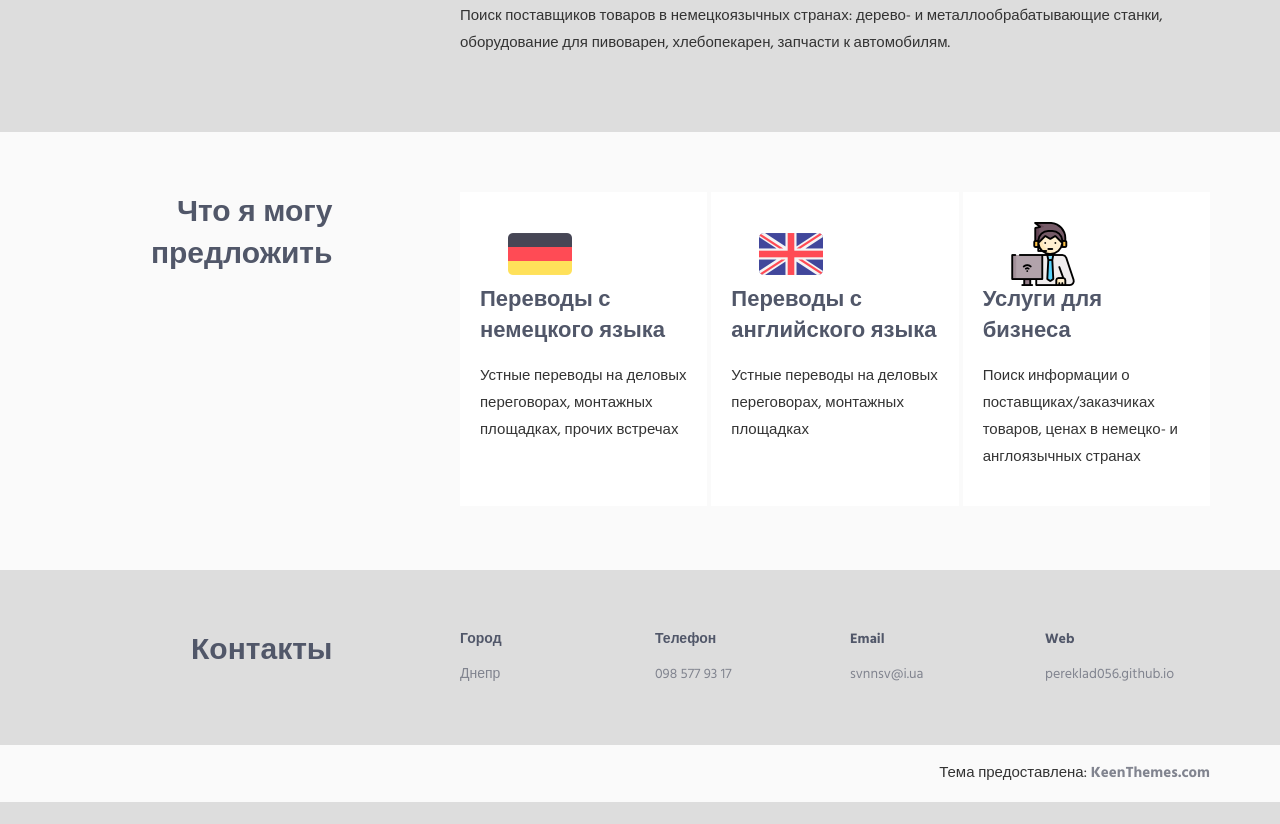
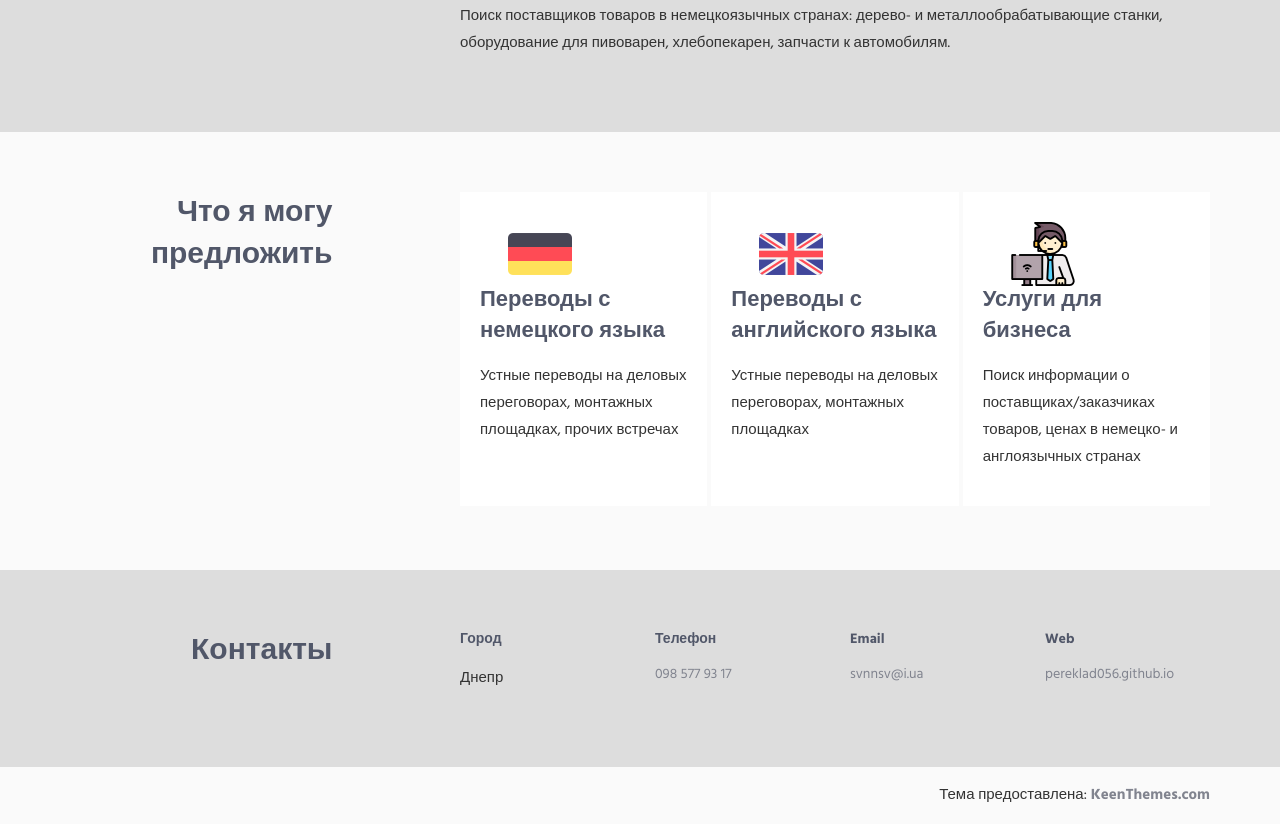
Before and after one commit to pereklad056/pereklad056, a plain HTML site: page index.html in a window 1280 px wide. Shown: the part 1462-2286 px from the top of the page. Before the commit the page ends 2264 px from the top, so only its background shows below. Drawn offline with nearby package versions, Linux system fonts and the light colour scheme.

Commit message:
Update index.html

```diff
--- a/index.html
+++ b/index.html
@@ -200,7 +200,7 @@
                             <div class="row">
                                 <div class="col-md-3 col-xs-6 md-margin-b-30">
                                     <h5>Город</h5>
-                                    <a href="">Днепр</a>
+                                    <p>Днепр</p>
                                 </div>
                                 <div class="col-md-3 col-xs-6 md-margin-b-30">
                                     <h5>Телефон</h5>
```
